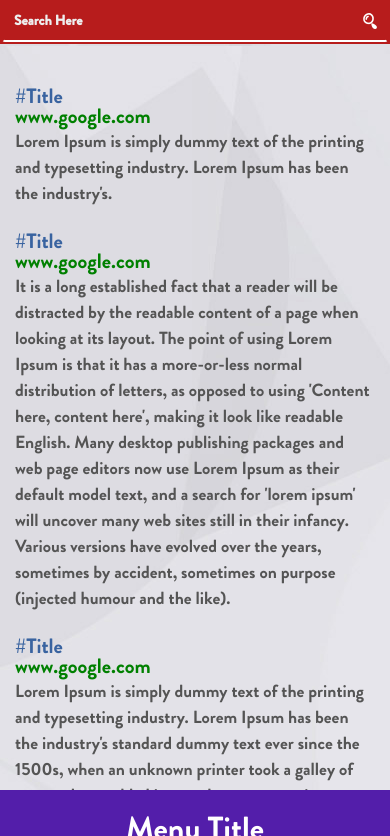
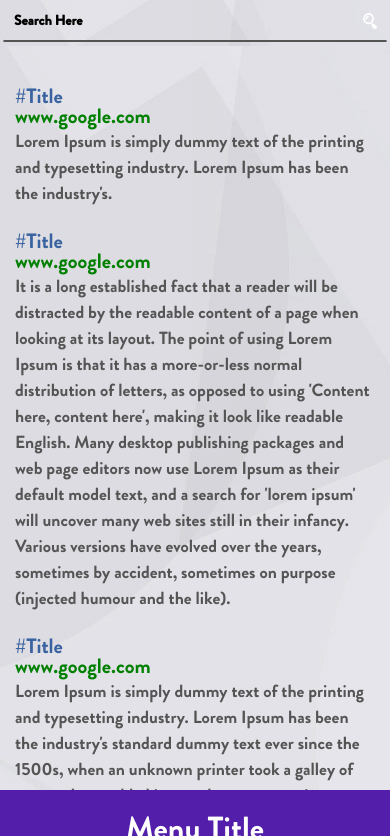
Before and after one commit to Joban1992/Ads_desktop, a plain HTML site: page search.html in a window 390 px wide. Shown: the part 54-890 px from the top of the page. Drawn offline with Linux system fonts and the light colour scheme; files whose address does not match are found by name.

Commit message:
Update search.css

```diff
--- a/css/search.css
+++ b/css/search.css
@@ -14,6 +14,9 @@ background: url('../images/patterns.jpg');
 }
 ::-webkit-input-placeholder {
   color: #eee;
+}
+.search-mobile ::-webkit-input-placeholder {
+  color: black;
 }
 
 .search-box-head{
@@ -48,6 +51,9 @@ background: url('../images/patterns.jpg');
   color: #fff;
   font-weight:bold;
 }
+.search-mobile .search-box-head input[type=text]{
+  color: black;
+}
 .search-box-head i.search-icon{
   position: absolute;
   top: 5px;
@@ -72,10 +78,10 @@ background: url('../images/patterns.jpg');
 }
 .search-mobile .search-box-head span{
   border-radius: 0;
-  background: #b71c1c;
+  background: transparent;
 }
 .search-mobile .search-box-head input[type=text]{
-  border-color: transparent transparent #fff transparent;
+  border-color: transparent transparent black transparent;
 }
 @media only screen and (min-width:601px){
  .search-mobile{
```
